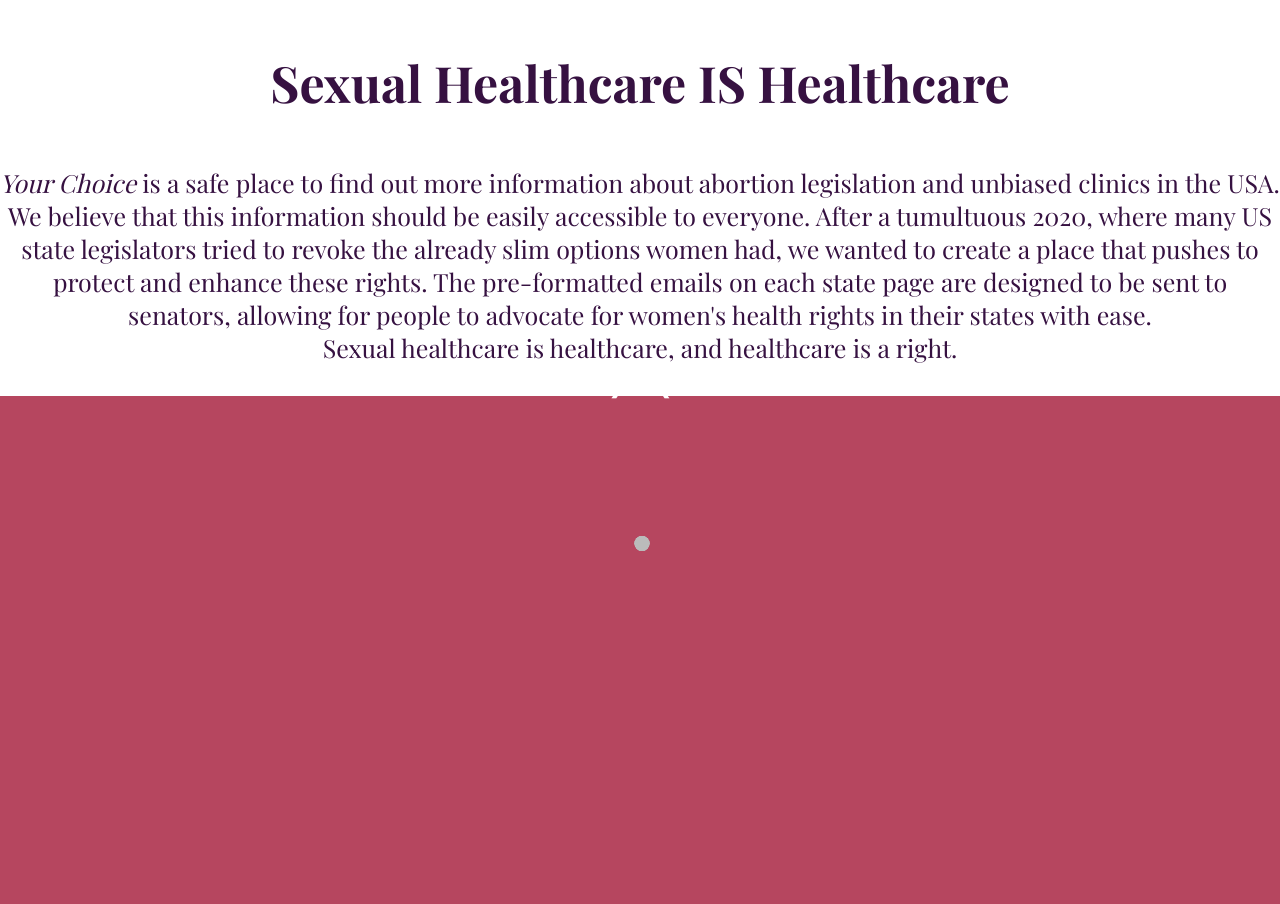
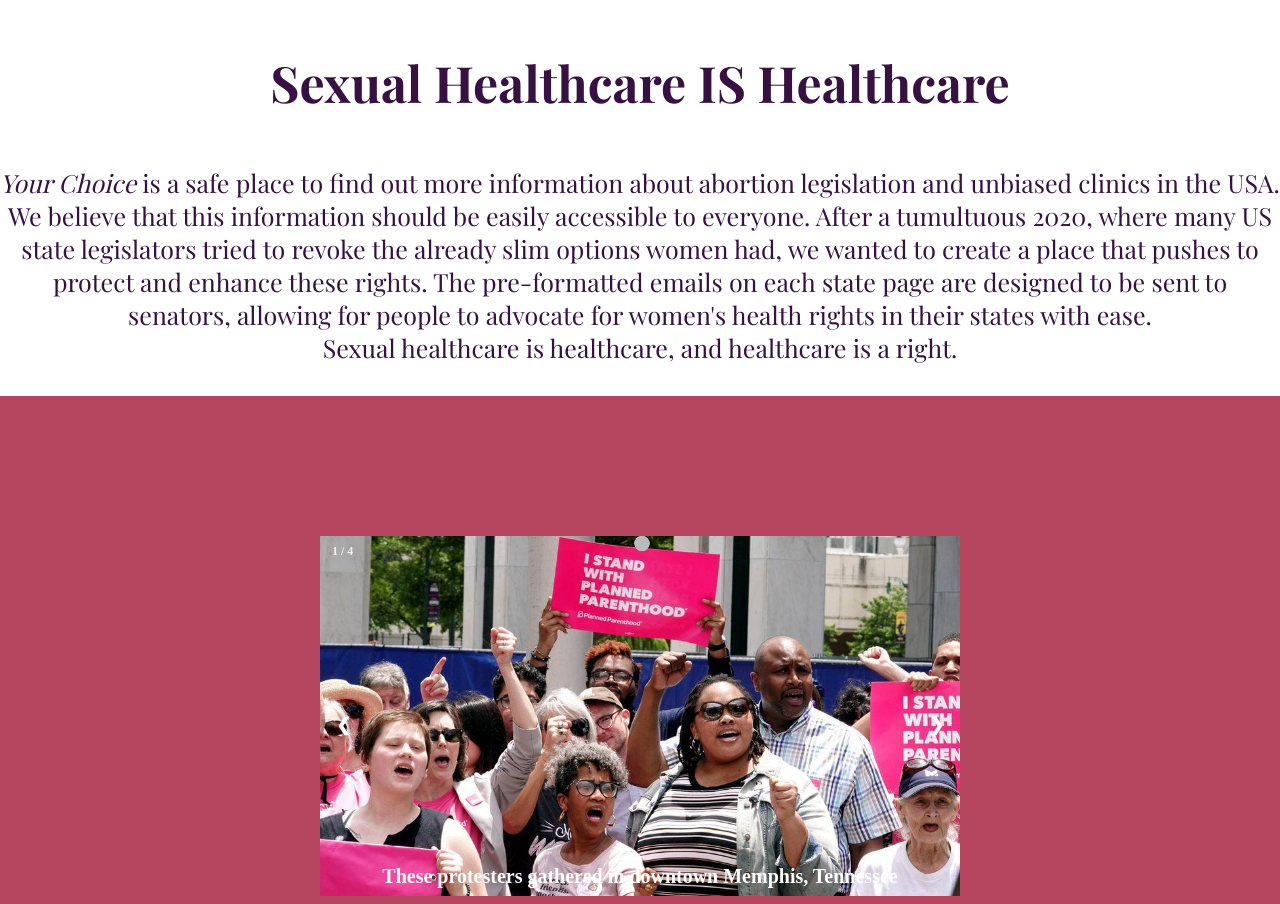
Before and after one commit to madslaz/YourChoice, a Flask app: page /about in a window 1280 px wide. Shown: the part 214-1118 px from the top of the page. Before the commit the page ends 765 px from the top, so only its background shows below. Run offline with Flask 2, Linux system fonts and the light colour scheme; some web fonts are replaced.

Commit message:
Update Aboutstyle.html

```diff
--- a/app/templates/Aboutstyle.html
+++ b/app/templates/Aboutstyle.html
@@ -10,7 +10,7 @@
   max-width: 1000px;
   position: relative;
   margin: auto;
-  top: 597px;
+  top: 750px;
   position: absolute;
   left:50%;
   transform: translateX(-50%);
@@ -202,7 +202,7 @@
   slides[slideIndex-1].style.display = "block";
   dots[slideIndex-1].className += " active";
 }
+</script>
+   </h1>
   </center>
-  </h1>
-</script>
 {% endblock %}
```
